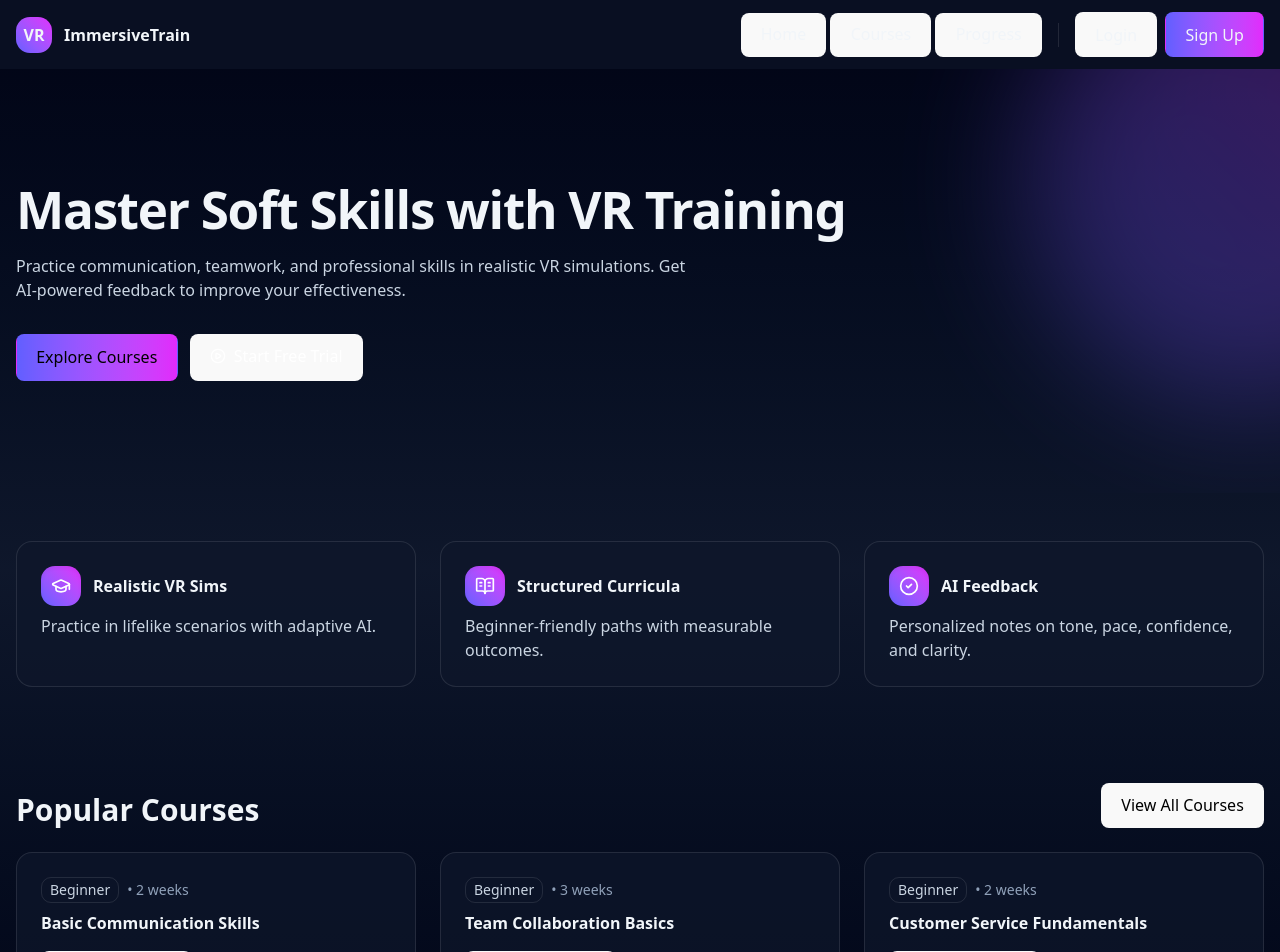
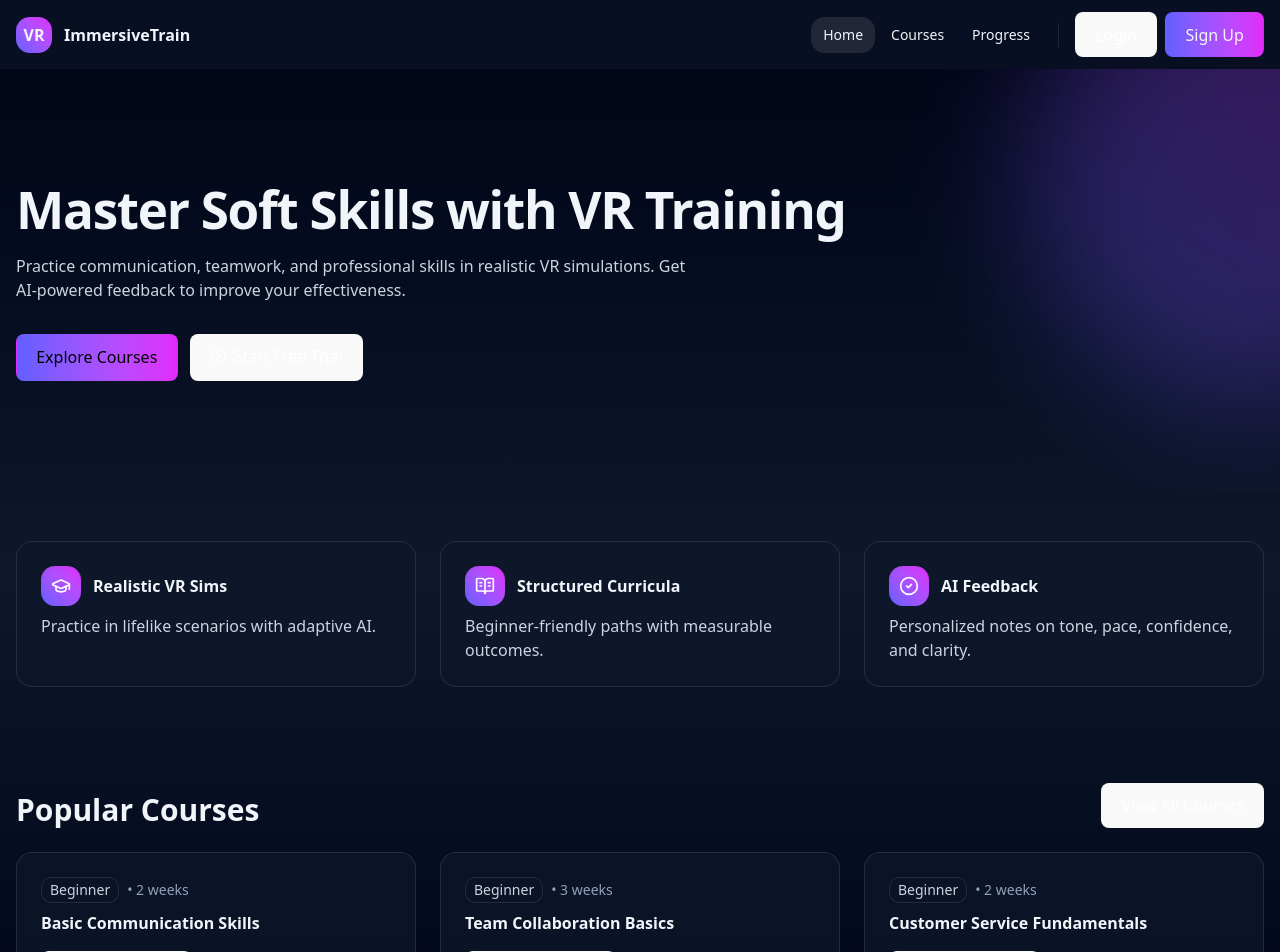
Before and after one commit to mugilmalathi/skillspherse, a React (Vite) app: page / in a window 1280 px wide. Shown: the top 952 px of the page. Built offline with nearby package versions, Linux system fonts and the light colour scheme.

Commit message:
UI update

```diff
--- a/src/App.tsx
+++ b/src/App.tsx
@@ -29,7 +29,7 @@ export default function App(){
       {page === "registration" && <Registration />}
       {page === "progress" && <div className="p-10 text-slate-300">Progress dashboard (POC placeholder).</div>}
       <footer className="mt-20 border-t border-white/10 bg-slate-900">
-        <div className="mx-auto max-w-7xl px-4 py-10 grid gap-6 md:grid-cols-3 text-slate-400">
+        <div className="mx-auto px-4 py-10 grid gap-6 md:grid-cols-3 text-slate-400">
           <div>
             <div className="font-semibold text-slate-200">VR ImmersiveTrain</div>
             <p className="mt-2">
@@ -55,7 +55,7 @@ export default function App(){
             </ul>
           </div>
         </div>
-        <div className="mx-auto max-w-7xl px-4 py-4 border-t border-white/10 text-sm text-slate-500">
+        <div className="mx-auto  px-4 py-4 border-t border-white/10 text-sm text-slate-500">
           © 2025 ImmersiveTrain. All rights reserved.
         </div>
       </footer>
--- a/src/components/molecule/Navbar/index.tsx
+++ b/src/components/molecule/Navbar/index.tsx
@@ -8,23 +8,28 @@ type Props = {
     onLogout: () => void;
 };
 
-const link = (label: string, to: string, active: boolean, onClick: (p: string) => void) => (
-    <button
-        className={`px-3 py-2 text-sm rounded-xl transition ${
+const navItem = (
+    label: string,
+    to: string,
+    active: boolean,
+    onClick: (p: string) => void
+) => (
+    <div
+        className={`px-3 py-2 text-sm rounded-xl cursor-pointer transition ${
             active ? "bg-white/10" : "hover:bg-white/5"
         }`}
         onClick={() => onClick(to)}
     >
         {label}
-    </button>
+    </div>
 );
 
 export default function Navbar({ page, setPage, isAuthed, onLogout }: Props) {
     const [open, setOpen] = React.useState(false);
 
     return (
-      <div className={`sticky top-0 z-50 bg-slate-900/60 backdrop-blur text-slate-100`}>
-        <div className="mx-auto max-w-7xl px-4 py-3 flex items-center justify-between">
+        <div className="sticky top-0 z-50 bg-slate-900/60 backdrop-blur text-slate-100">
+            <div className="mx-auto px-4 py-3 flex items-center justify-between">
                 {/* Logo */}
                 <div className="flex items-center gap-3">
                     <div className="h-9 w-9 rounded-xl bg-gradient-to-tr from-indigo-500 to-fuchsia-500 grid place-items-center font-bold">
@@ -35,17 +40,17 @@ export default function Navbar({ page, setPage, isAuthed, onLogout }: Props) {
 
                 {/* Desktop menu */}
                 <div className="hidden md:flex items-center gap-1">
-            {link("Home", "home", page === "home", setPage)}
-            {link("Courses", "courses", page === "courses", setPage)}
-            {isAuthed && link("My Courses", "my-courses", page === "my-courses", setPage)}
-            {link("Progress", "progress", page === "progress", setPage)}
+                    {navItem("Home", "home", page === "home", setPage)}
+                    {navItem("Courses", "courses", page === "courses", setPage)}
+                    {isAuthed && navItem("My Courses", "my-courses", page === "my-courses", setPage)}
+                    {navItem("Progress", "progress", page === "progress", setPage)}
 
                     <div className="mx-3 h-6 w-px bg-white/10" />
 
                     {!isAuthed ? (
                         <div className="flex items-center gap-2">
                             <button
-                      className="rounded-xl px-3 py-2 hover:bg-white/5"
+                                className="rounded-xl px-3 py-2 border border-white bg-white text-white hover:bg-gray-100"
                                 onClick={() => setPage("login")}
                             >
                                 Login
@@ -79,34 +84,37 @@ export default function Navbar({ page, setPage, isAuthed, onLogout }: Props) {
                         <Menu className="h-5 w-5" />
                     </button>
                     {open && (
-                <div
-                    className={`absolute right-3 mt-3 p-2 bg-slate-900/70 border border-white/10 rounded-2xl shadow-xl w-48`}
-                >
+                        <div className="absolute right-3 mt-3 p-2 bg-slate-900/70 border border-white/10 rounded-2xl shadow-xl w-48">
                             <div className="grid gap-1 text-left">
-                    {link("Home", "home", page === "home", (p) => {
+                                {navItem("Home", "home", page === "home", (p) => {
                                     setPage(p);
                                     setOpen(false);
                                 })}
-                    {link("Courses", "courses", page === "courses", (p) => {
+                                {navItem("Courses", "courses", page === "courses", (p) => {
                                     setPage(p);
                                     setOpen(false);
                                 })}
                                 {isAuthed &&
-                        link("My Courses", "my-courses", page === "my-courses", (p) => {
+                                    navItem("My Courses", "my-courses", page === "my-courses", (p) => {
                                         setPage(p);
                                         setOpen(false);
                                     })}
-                    {link("Progress", "progress", page === "progress", (p) => {
+                                {navItem("Progress", "progress", page === "progress", (p) => {
                                     setPage(p);
                                     setOpen(false);
                                 })}
 
                                 {!isAuthed ? (
                                     <>
-                          {link("Login", "login", page === "login", (p) => {
-                            setPage(p);
+                                        <button
+                                            className="rounded-xl px-3 py-2 border border-white bg-white text-white hover:bg-gray-100"
+                                            onClick={() => {
+                                                setPage("login");
                                                 setOpen(false);
-                          })}
+                                            }}
+                                        >
+                                            Login
+                                        </button>
                                         <button
                                             className="rounded-xl px-3 py-2 bg-gradient-to-r from-indigo-500 to-fuchsia-500"
                                             onClick={() => {
--- a/src/pages/Courses/index.tsx
+++ b/src/pages/Courses/index.tsx
@@ -3,7 +3,7 @@ import { COURSES } from "../../data";
 
 export default function Courses({ onView }: { onView: (id:number)=>void }){
   return (
-    <div className="mx-auto max-w-7xl px-4 py-12">
+    <div className="mx-auto  px-4 py-12">
       <h1 className="text-3xl font-bold">Courses</h1>
       <div className="mt-6 grid gap-6 md:grid-cols-3">
         {COURSES.map(c => (
--- a/src/pages/Home/index.tsx
+++ b/src/pages/Home/index.tsx
@@ -6,7 +6,7 @@ export default function Home({ onViewCourse }: { onViewCourse: (id: number) => v
     return (
         <div className="bg-gradient-to-b from-slate-950 via-slate-900 to-slate-950 text-slate-100 overflow-x-clip">
             {/* HERO */}
-            <div className="mx-auto max-w-7xl px-4 py-20 md:py-28 relative overflow-hidden">
+            <div className="mx-auto  px-4 py-20 md:py-28 relative overflow-hidden">
                 <h1 className="text-3xl md:text-6xl font-bold tracking-tight">
                     Master Soft Skills with VR Training
                 </h1>
@@ -42,7 +42,7 @@ export default function Home({ onViewCourse }: { onViewCourse: (id: number) => v
             </div>
 
             {/* FEATURES */}
-            <div className="mx-auto max-w-7xl px-4 py-12 grid min-w-0 gap-6 md:grid-cols-3">
+            <div className="mx-auto  px-4 py-12 grid min-w-0 gap-6 md:grid-cols-3">
                 {[
                     { icon: <GraduationCap className="h-5 w-5" />, title: "Realistic VR Sims", text: "Practice in lifelike scenarios with adaptive AI." },
                     { icon: <BookOpenText className="h-5 w-5" />, title: "Structured Curricula", text: "Beginner-friendly paths with measurable outcomes." },
@@ -61,10 +61,10 @@ export default function Home({ onViewCourse }: { onViewCourse: (id: number) => v
             </div>
 
             {/* POPULAR COURSES */}
-            <div className="mx-auto max-w-7xl px-4 py-12">
+            <div className="mx-auto  px-4 py-12">
                 <div className="flex items-end justify-between gap-4">
                     <h2 className="text-xl md:text-3xl font-bold">Popular Courses</h2>
-                    <Button className="rounded-xl px-3 py-2 border border-white/15">
+                    <Button className="rounded-xl px-3 py-2 text-white border-white/15">
                         View All Courses
                     </Button>
                 </div>
--- a/src/styles/globals.css
+++ b/src/styles/globals.css
@@ -83,7 +83,7 @@
 
 /* Custom Utilities */
 .container {
-  @apply mx-auto max-w-7xl px-4 sm:px-6 lg:px-8;
+  @apply mx-auto  px-4 sm:px-6 lg:px-8;
 }
 
 .page-padding {
```
Also changed, not shown: src/components/atom/button/button.css (deleted). Lines whose indentation alone changed are shown as unchanged.
